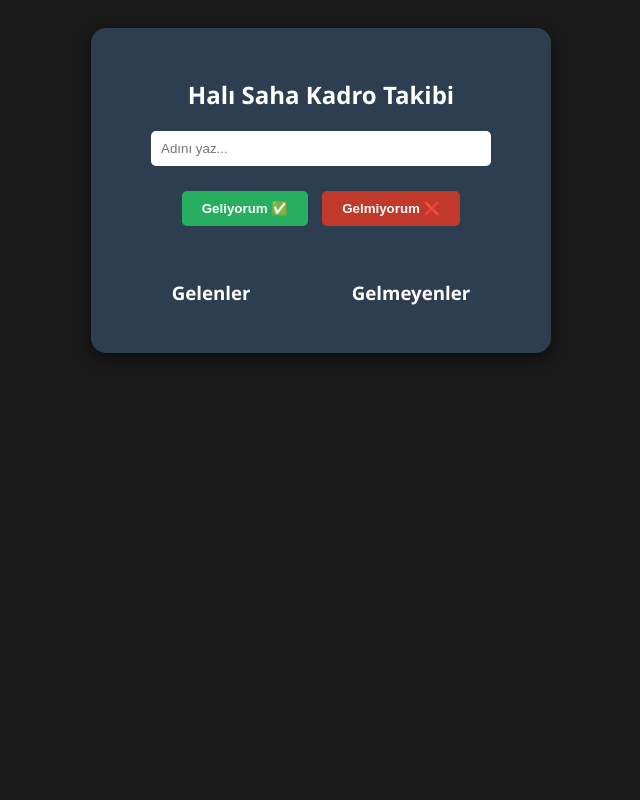
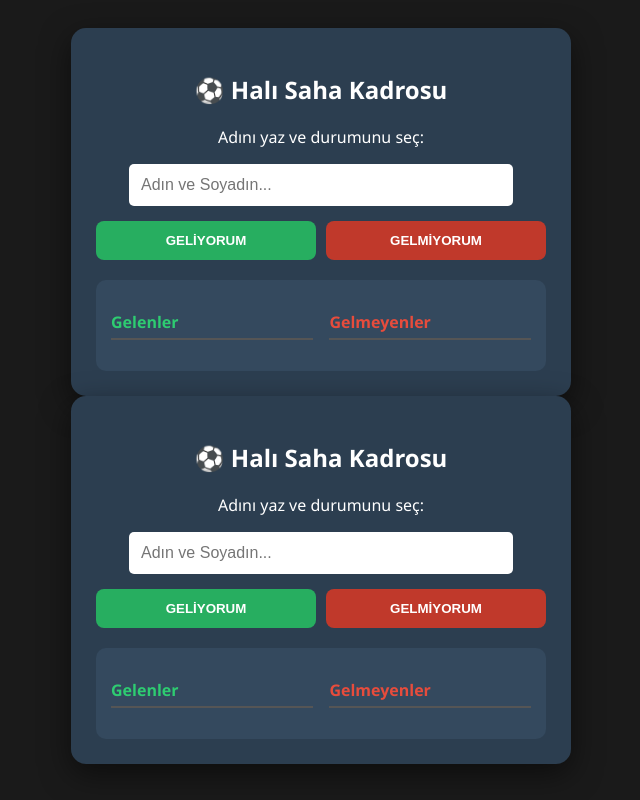
Before and after one commit to sametayvat1-glitch/halisaha, a plain HTML site: page index.html in a window 1280 px wide. Shown: the whole page, without its empty margins (319-959 px from the left). Drawn offline with Linux system fonts and the light colour scheme; no server answers.

Commit message:
Update index.html

```diff
--- a/index.html
+++ b/index.html
@@ -2,53 +2,177 @@
 <html lang="tr">
 <head>
     <meta charset="UTF-8">
-    <title>Halı Saha Kadro</title>
+    <title>Canlı Halı Saha Listesi</title>
     <style>
-        body { font-family: 'Segoe UI', Tahoma, Geneva, Verdana, sans-serif; background: #1a1a1a; color: white; text-align: center; padding: 20px; }
-        .card { background: #2c3e50; max-width: 400px; margin: auto; padding: 30px; border-radius: 15px; box-shadow: 0 5px 15px rgba(0,0,0,0.5); }
-        input { padding: 10px; border-radius: 5px; border: none; width: 80%; margin-bottom: 20px; }
-        button { padding: 10px 20px; border: none; border-radius: 5px; cursor: pointer; font-weight: bold; margin: 5px; }
+        body { font-family: 'Segoe UI', sans-serif; background: #1a1a1a; color: white; text-align: center; padding: 20px; }
+        .card { background: #2c3e50; max-width: 450px; margin: auto; padding: 25px; border-radius: 15px; box-shadow: 0 10px 30px rgba(0,0,0,0.5); }
+        input { padding: 12px; border-radius: 5px; border: none; width: 80%; margin-bottom: 15px; font-size: 16px; }
+        .btn-group { display: flex; gap: 10px; justify-content: center; margin-bottom: 20px; }
+        button { padding: 12px 20px; border: none; border-radius: 8px; cursor: pointer; font-weight: bold; flex: 1; transition: 0.2s; }
         .gel { background: #27ae60; color: white; }
         .git { background: #c0392b; color: white; }
-        .liste-konteynir { margin-top: 30px; display: flex; justify-content: space-around; }
-        ul { list-style: none; padding: 0; text-align: left; }
-        .gel-liste { color: #2ecc71; }
-        .git-liste { color: #e74c3c; }
+        button:hover { opacity: 0.8; transform: scale(1.05); }
+        .liste-box { display: flex; justify-content: space-between; text-align: left; background: #34495e; padding: 15px; border-radius: 10px; }
+        h3 { border-bottom: 2px solid #555; padding-bottom: 5px; font-size: 16px; }
+        ul { list-style: none; padding: 0; }
+        li { padding: 5px 0; border-bottom: 1px dashed #555; font-size: 14px; }
+        .gel-renk { color: #2ecc71; }
+        .git-renk { color: #e74c3c; }
     </style>
 </head>
 <body>
 
 <div class="card">
-    <h2>Halı Saha Kadro Takibi</h2>
-    <input type="text" id="isimInput" placeholder="Adını yaz...">
-    <br>
-    <button class="gel" onclick="ekle(true)">Geliyorum ✅</button>
-    <button class="git" onclick="ekle(false)">Gelmiyorum ❌</button>
+    <h2>⚽ Halı Saha Kadrosu</h2>
+    <p>Adını yaz ve durumunu seç:</p>
+    <input type="text" id="isim" placeholder="Adın ve Soyadın...">
 
-    <div class="liste-konteynir">
-        <div>
-            <h3>Gelenler</h3>
-            <ul id="gelenler" class="gel-liste"></ul>
+    <div class="btn-group">
+        <button class="gel" onclick="verigonder(true)">GELİYORUM</button>
+        <button class="git" onclick="verigonder(false)">GELMİYORUM</button>
+    </div>
+
+    <div class="liste-box">
+        <div style="width: 48%;">
+            <h3 class="gel-renk">Gelenler</h3>
+            <ul id="gelenlerListesi"></ul>
         </div>
-        <div>
-            <h3>Gelmeyenler</h3>
-            <ul id="gitmeyenler" class="git-liste"></ul>
+        <div style="width: 48%;">
+            <h3 class="git-renk">Gelmeyenler</h3>
+            <ul id="gitmeyenlerListesi"></ul>
         </div>
     </div>
 </div>
 
 <script>
-    function ekle(durum) {
-        const isim = document.getElementById('isimInput').value;
-        if(isim === "") { alert("Lütfen adını yaz!"); return; }
+    // ÖNEMLİ: Aşağıdaki URL'yi kendi Firebase URL'nle değiştir!
+    const dbURL = "BURAYA_KOPYALADIGIN_URL_GELECEK/.json";
 
-        const listeId = durum ? 'gelenler' : 'gitmeyenler';
-        const li = document.createElement('li');
-        li.textContent = isim;
-        document.getElementById(listeId).appendChild(li);
-        document.getElementById('isimInput').value = ""; // Kutuyu temizle
+    // Veritabanından verileri çek ve ekrana yaz
+    async function listeyiGuncelle() {
+        const response = await fetch(dbURL);
+        const data = await response.json();
+
+        const gelUL = document.getElementById('gelenlerListesi');
+        const gitUL = document.getElementById('gitmeyenlerListesi');
+        gelUL.innerHTML = ""; gitUL.innerHTML = "";
+
+        for (let id in data) {
+            const li = document.createElement('li');
+            li.textContent = data[id].ad;
+            if (data[id].durum) { gelUL.appendChild(li); }
+            else { gitUL.appendChild(li); }
+        }
     }
+
+    // Butona basınca veriyi internete gönder
+    async function verigonder(durum) {
+        const ad = document.getElementById('isim').value;
+        if (!ad) { alert("Lütfen adını yaz!"); return; }
+
+        await fetch(dbURL, {
+            method: 'POST',
+            body: JSON.stringify({ ad: ad, durum: durum })
+        });
+
+        document.getElementById('isim').value = "";
+        listeyiGuncelle(); // Listeyi anında yenile
+    }
+
+    // Sayfa açıldığında listeyi yükle
+    listeyiGuncelle();
+    // Her 5 saniyede bir listeyi otomatik güncelle (Canlı takip)
+    setInterval(listeyiGuncelle, 5000);
 </script>
 
 </body>
 </html>
+<!DOCTYPE html>
+<html lang="tr">
+<head>
+    <meta charset="UTF-8">
+    <title>Canlı Halı Saha Listesi</title>
+    <style>
+        body { font-family: 'Segoe UI', sans-serif; background: #1a1a1a; color: white; text-align: center; padding: 20px; }
+        .card { background: #2c3e50; max-width: 450px; margin: auto; padding: 25px; border-radius: 15px; box-shadow: 0 10px 30px rgba(0,0,0,0.5); }
+        input { padding: 12px; border-radius: 5px; border: none; width: 80%; margin-bottom: 15px; font-size: 16px; }
+        .btn-group { display: flex; gap: 10px; justify-content: center; margin-bottom: 20px; }
+        button { padding: 12px 20px; border: none; border-radius: 8px; cursor: pointer; font-weight: bold; flex: 1; transition: 0.2s; }
+        .gel { background: #27ae60; color: white; }
+        .git { background: #c0392b; color: white; }
+        button:hover { opacity: 0.8; transform: scale(1.05); }
+        .liste-box { display: flex; justify-content: space-between; text-align: left; background: #34495e; padding: 15px; border-radius: 10px; }
+        h3 { border-bottom: 2px solid #555; padding-bottom: 5px; font-size: 16px; }
+        ul { list-style: none; padding: 0; }
+        li { padding: 5px 0; border-bottom: 1px dashed #555; font-size: 14px; }
+        .gel-renk { color: #2ecc71; }
+        .git-renk { color: #e74c3c; }
+    </style>
+</head>
+<body>
+
+<div class="card">
+    <h2>⚽ Halı Saha Kadrosu</h2>
+    <p>Adını yaz ve durumunu seç:</p>
+    <input type="text" id="isim" placeholder="Adın ve Soyadın...">
+
+    <div class="btn-group">
+        <button class="gel" onclick="verigonder(true)">GELİYORUM</button>
+        <button class="git" onclick="verigonder(false)">GELMİYORUM</button>
+    </div>
+
+    <div class="liste-box">
+        <div style="width: 48%;">
+            <h3 class="gel-renk">Gelenler</h3>
+            <ul id="gelenlerListesi"></ul>
+        </div>
+        <div style="width: 48%;">
+            <h3 class="git-renk">Gelmeyenler</h3>
+            <ul id="gitmeyenlerListesi"></ul>
+        </div>
+    </div>
+</div>
+
+<script>
+    // ÖNEMLİ: Aşağıdaki URL'yi kendi Firebase URL'nle değiştir!
+    const dbURL = "BURAYA_KOPYALADIGIN_URL_GELECEK/.json";
+
+    // Veritabanından verileri çek ve ekrana yaz
+    async function listeyiGuncelle() {
+        const response = await fetch(dbURL);
+        const data = await response.json();
+
+        const gelUL = document.getElementById('gelenlerListesi');
+        const gitUL = document.getElementById('gitmeyenlerListesi');
+        gelUL.innerHTML = ""; gitUL.innerHTML = "";
+
+        for (let id in data) {
+            const li = document.createElement('li');
+            li.textContent = data[id].ad;
+            if (data[id].durum) { gelUL.appendChild(li); }
+            else { gitUL.appendChild(li); }
+        }
+    }
+
+    // Butona basınca veriyi internete gönder
+    async function verigonder(durum) {
+        const ad = document.getElementById('isim').value;
+        if (!ad) { alert("Lütfen adını yaz!"); return; }
+
+        await fetch(dbURL, {
+            method: 'POST',
+            body: JSON.stringify({ ad: ad, durum: durum })
+        });
+
+        document.getElementById('isim').value = "";
+        listeyiGuncelle(); // Listeyi anında yenile
+    }
+
+    // Sayfa açıldığında listeyi yükle
+    listeyiGuncelle();
+    // Her 5 saniyede bir listeyi otomatik güncelle (Canlı takip)
+    setInterval(listeyiGuncelle, 5000);
+</script>
+
+</body>
+</html>
```
